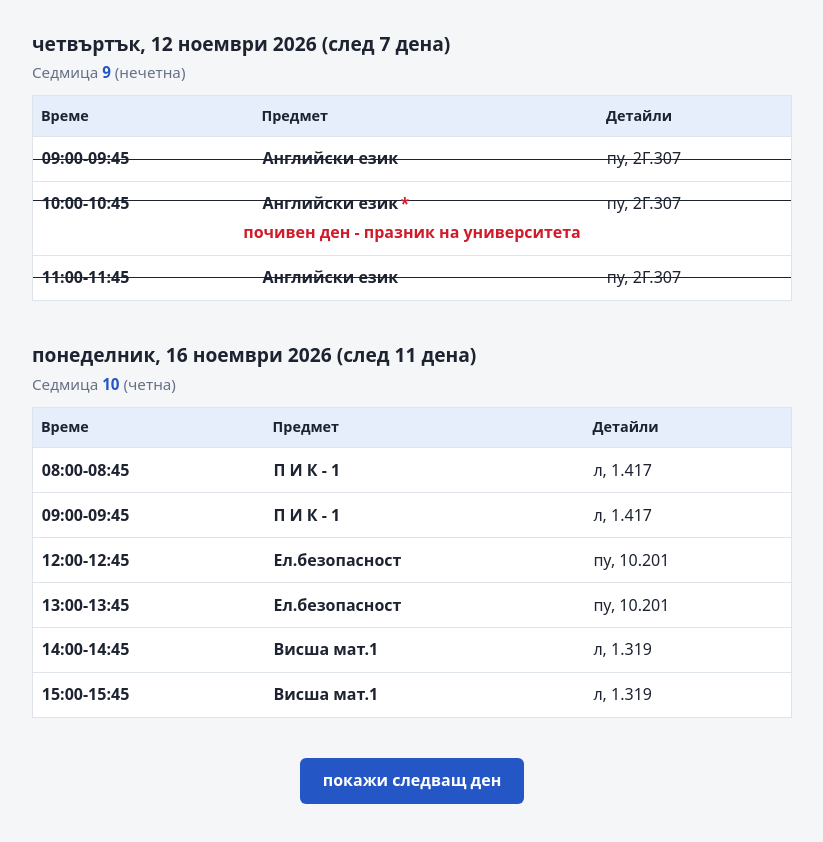
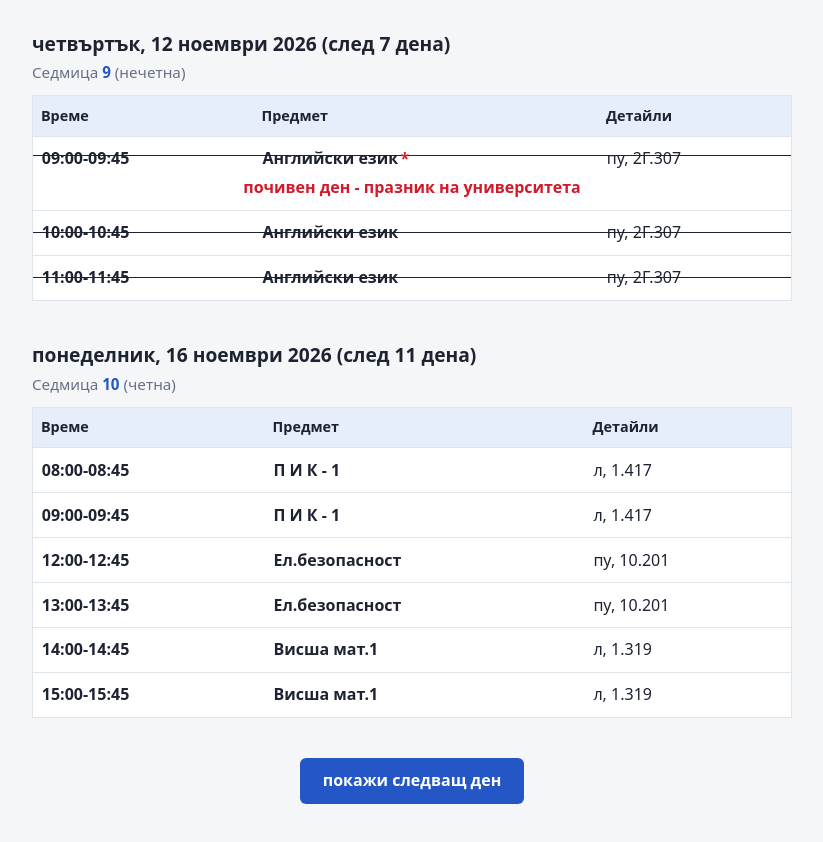
Before and after one commit to hellgames1/kua, a plain HTML site: page index.html in a window 1280 px wide. Shown: the part 1620-2462 px from the top of the page, without its empty margins (228-1051 px from the left). Drawn offline with Linux system fonts and the light colour scheme.

Commit message:
Update index.html

```diff
--- a/index.html
+++ b/index.html
@@ -382,10 +382,10 @@ const CORRECTIONS = [
    ========================================================================== */
 
 const NOTES = [
-  { date: "2026-11-12", hour: 10, text: "почивен ден - празник на университета" },   // 1
+  { date: "2026-11-12", hour: 9, text: "почивен ден - празник на университета" },   // 1
   { date: "2026-11-10", hour: 12, text: "протокол на тема 'температура'" },   // 2
   { date: "2026-11-11", hour: 8, text: "контролно на вектори" },   // 3
-  { date: "2026-11-17", hour: 0, text: "чертеж стр. 41 за домашно" },   // 4
+  { date: "2026-11-17", hour: 10, text: "чертеж стр. 41 за домашно" },   // 4
   { date: "", hour: 0, text: "" },   // 5
   { date: "", hour: 0, text: "" },   // 6
   { date: "", hour: 0, text: "" },   // 7
```
